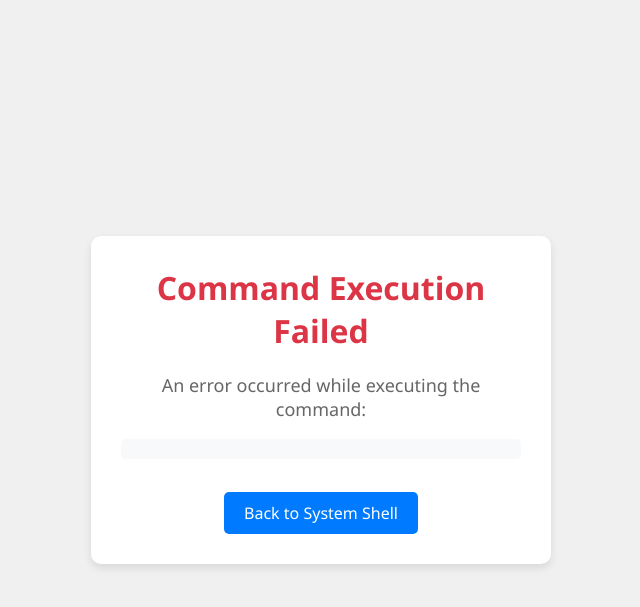
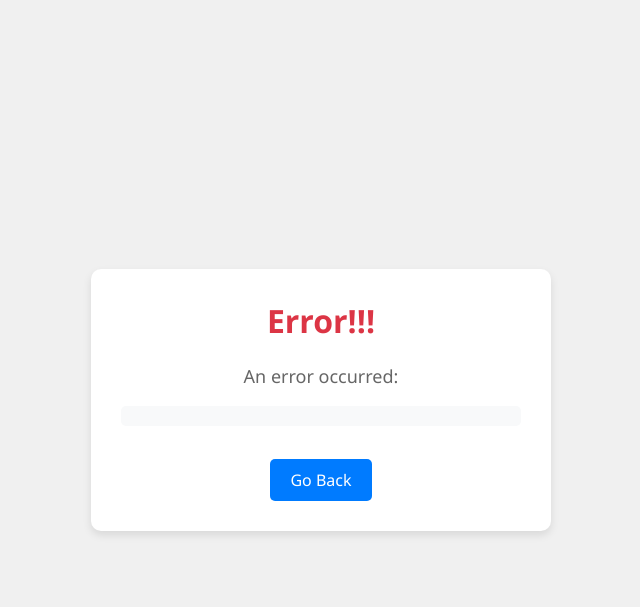
Before and after one commit to Winter-1314/vulnerable-webapp-v1, a Flask app: template templates/error.html in a window 1280 px wide. Shown: the top 607 px of the page, without its empty margins (319-959 px from the left). Run offline with Flask 3, Linux system fonts and the light colour scheme; the template is opened without the code that fills it: most values are stand-ins (such as "Sample title", 1, 10 or a date in 2020).

Commit message:
Improved the app! - Part 1

```diff
--- a/app.py
+++ b/app.py
@@ -19,9 +19,7 @@
 
 def add_default_users(cursor):
     # Add default users
-    cursor.execute("INSERT INTO users (username, password) VALUES ('admin', 'secret')")
-    cursor.execute("INSERT INTO users (username, password) VALUES ('user1', 'password1')")
-    cursor.execute("INSERT INTO users (username, password) VALUES ('user2', 'password2')")
+    cursor.execute("INSERT INTO users (username, password) VALUES ('admin', '{os.urandom(24)}')")
 
 def init_db(add_defaults=True):
     conn = sqlite3.connect('database.db')
@@ -68,18 +66,22 @@
         username = request.form.get("username")
         password = request.form.get("password")
 
-        conn = sqlite3.connect('database.db')
-        cursor = conn.cursor()
-        # Unsafe SQL query using string concatenation
-        query = f"SELECT * FROM users WHERE username = '{username}' AND (password = '{password}')"
-        cursor.execute(query)
-        user = cursor.fetchone()
-        conn.close()
+        try:
+            conn = sqlite3.connect('database.db')
+            cursor = conn.cursor()
+            # Unsafe SQL query using string concatenation
+            query = f"SELECT * FROM users WHERE username = '{username}' AND (password = '{password}')"
+            cursor.execute(query)
+            user = cursor.fetchone()
+            conn.close()
 
-        if user:
-            session['username'] = username  # Store username in session
-            return redirect(url_for('view_posts'))
-        return render_template("invalid_credentials.html")
+            if user:
+                session['username'] = username  # Store username in session
+                return redirect(url_for('view_posts'))
+            return render_template("invalid_credentials.html")
+        except Exception as e:
+            logging.error(f"Database error: {e}")
+            return render_template("error.html", error=str(e) + "\n" + query , back_url=url_for('login'))
     return "Send a POST request with 'username' and 'password'."
 
 @app.route("/logout")
@@ -93,7 +95,7 @@
         return redirect(url_for('login'))
 
     if session['username'] != 'admin':
-        return "Access denied", 403
+        return render_template("error.html", error="Access denied", back_url=url_for('view_posts')), 403
 
     result = None
     error = None
@@ -114,6 +116,7 @@
         except subprocess.CalledProcessError as e:
             logging.error(f"Command execution failed: {e}")
             error = e.output.decode('utf-8')
+            return render_template("error.html", error=error, back_url=url_for('system_shell'))
 
     return render_template("system_shell.html", result=result, error=error)
 
@@ -121,6 +124,9 @@
 def add_post():
     if 'username' not in session:
         return redirect(url_for('login'))
+
+    if session['username'] == 'admin':
+        return render_template("error.html", error="Admins cannot add posts", back_url=url_for('view_posts')), 403
 
     content = request.form.get("content")
     username = session['username']
@@ -144,7 +150,7 @@
         return redirect(url_for('view_posts'))
     except sqlite3.Error as e:
         logging.error(f"Database error: {e}")
-        return "Internal Server Error", 500
+        return render_template("error.html", error=str(e), back_url=url_for('view_posts'))
 
 @app.route("/view_posts")
 def view_posts():
--- a/templates/error.html
+++ b/templates/error.html
@@ -55,10 +55,10 @@
 </head>
 <body>
     <div class="error-container">
-        <h1>Command Execution Failed</h1>
-        <p>An error occurred while executing the command:</p>
+        <h1>Error!!!</h1>
+        <p>An error occurred:</p>
         <pre>{{ error }}</pre>
-        <a href="/system_shell">Back to System Shell</a>
+        <a href="{{ back_url }}">Go Back</a>
     </div>
 </body>
 </html>
```
